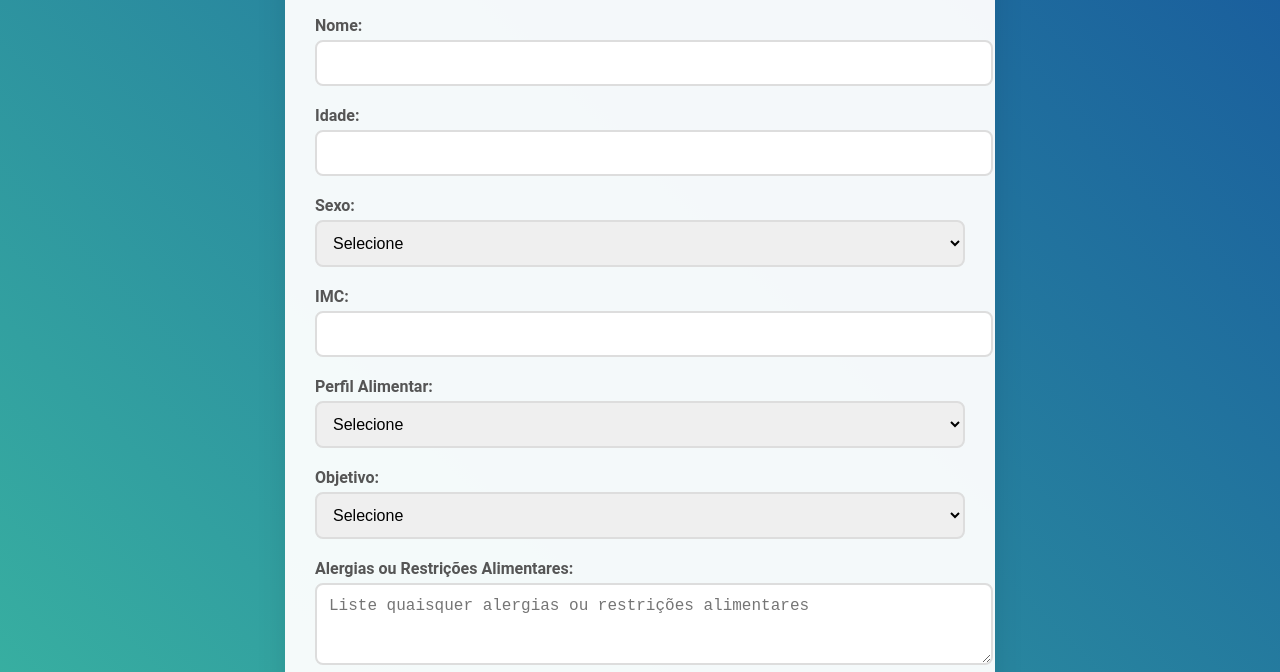
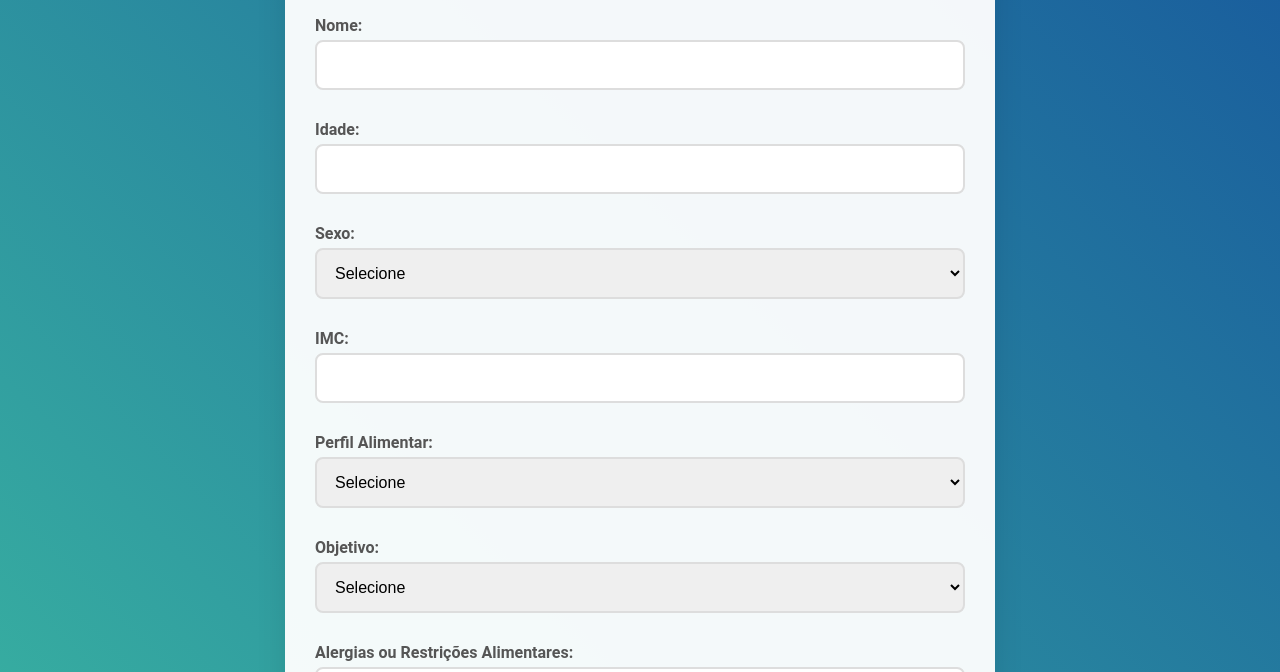
Before and after one commit to marcosgbarros/aplicativo-IMC, a website: page plano-alimentacao.html in a window 1280 px wide. Shown: the part 128-800 px from the top of the page. Drawn offline with nearby package versions, Linux system fonts and the light colour scheme.

Commit message:
css updated

```diff
--- a/styles/plano-alimentacao.css
+++ b/styles/plano-alimentacao.css
@@ -46,8 +46,10 @@ label {
 
 input, select, textarea {
   width: 100%;
-  padding: 12px;
-  margin-right: 20px;
+  max-width: 100%;
+  box-sizing: border-box;
+  padding: 14px;
+  margin-bottom: 10px;
   border: 2px solid #ddd;
   border-radius: 8px;
   font-size: 16px;
```
